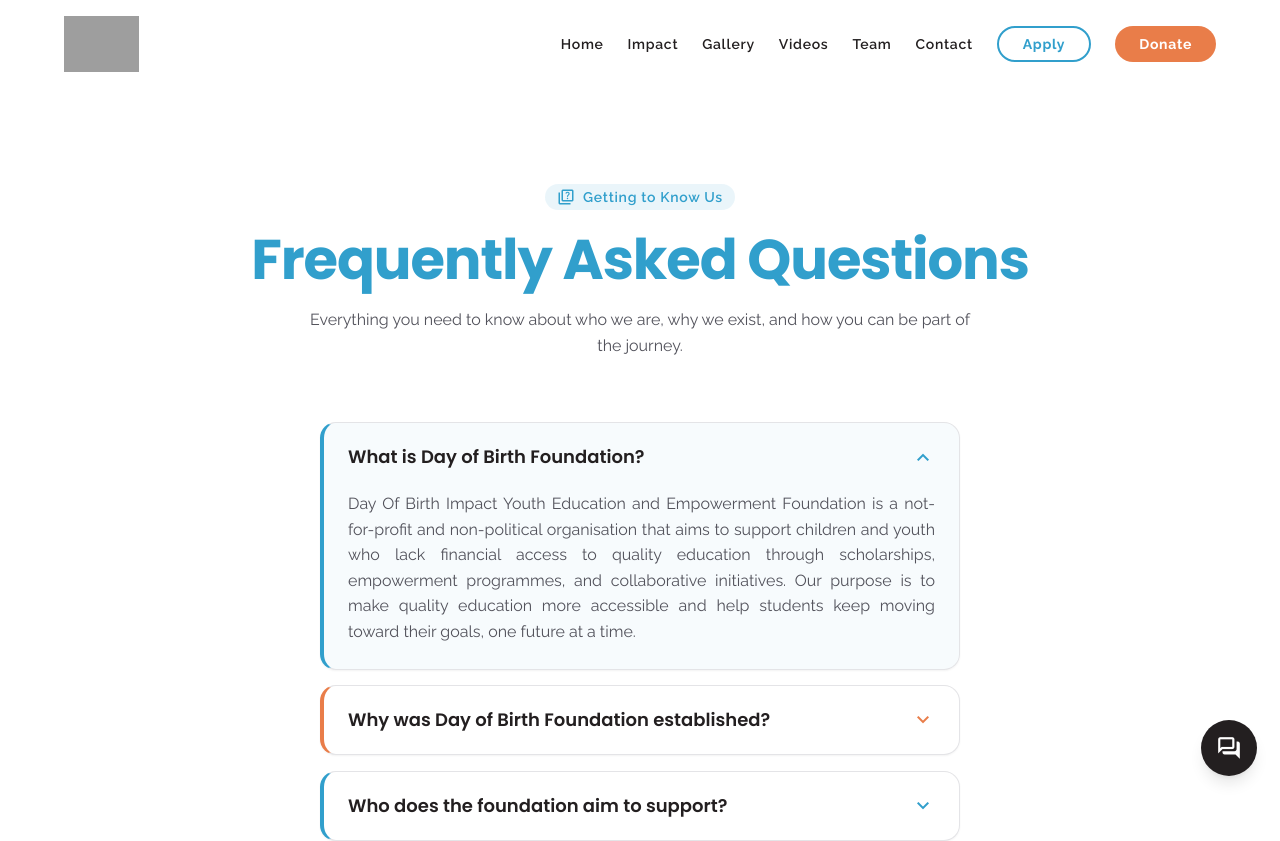
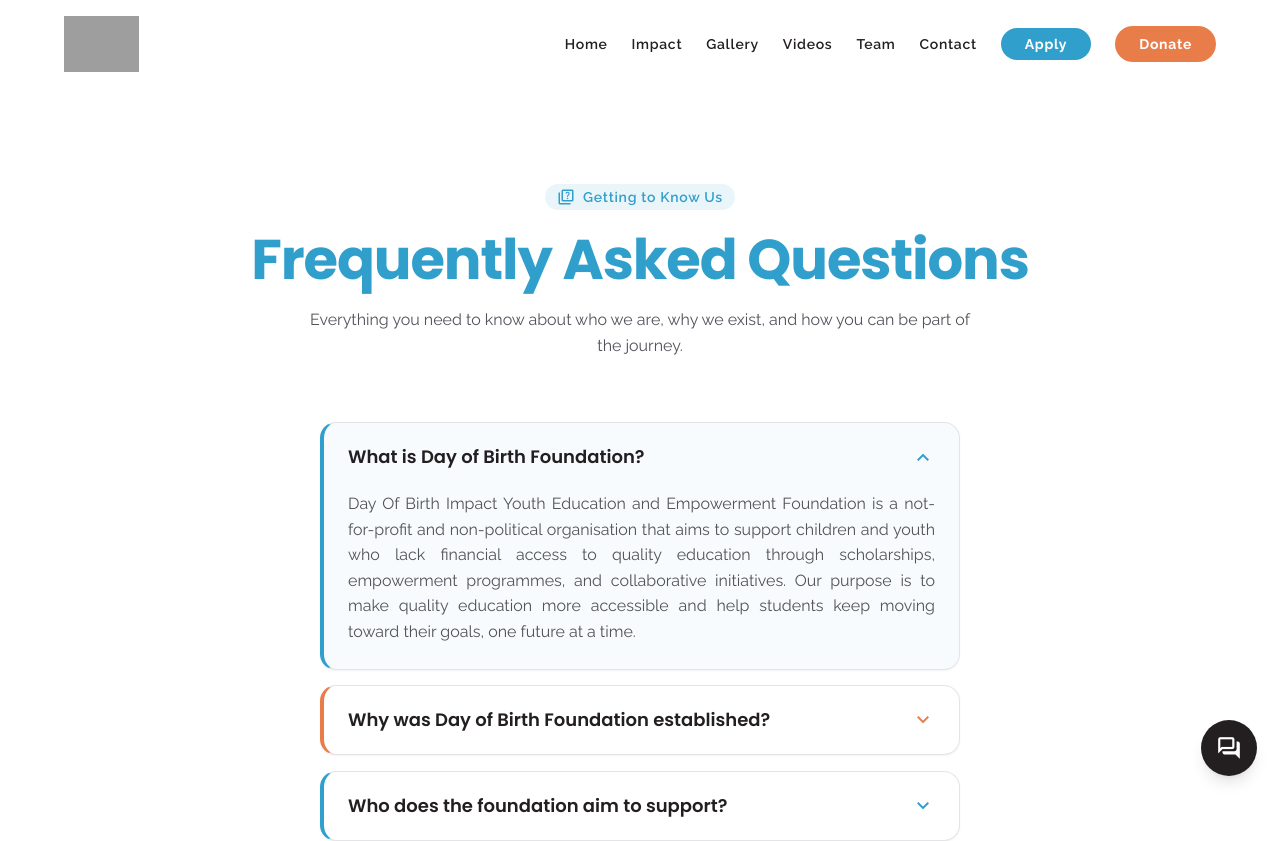
Before and after one commit to TettehSolomon/day-of-birth-foundation, a React (Vite) app: page /faq in a window 1280 px wide. Shown: the top 841 px of the page. Built offline with nearby package versions, Linux system fonts and the light colour scheme; grey boxes are pictures that could not be loaded.

Commit message:
updated buttons color

```diff
--- a/src/components/Header.jsx
+++ b/src/components/Header.jsx
@@ -113,7 +113,7 @@ export default function Header() {
               ),
             )}
             <a
-              className="border-2 border-primary text-primary px-6 py-2 rounded-full font-bold hover:bg-primary/5 transition-all duration-150 ease-in-out font-label-md text-label-md"
+              className="bg-primary text-on-primary px-6 py-2 rounded-full font-bold hover:scale-95 transition-all duration-150 ease-in-out font-label-md text-label-md"
               href={SCHOLARSHIP_URL}
               target="_blank"
               rel="noopener noreferrer"
@@ -210,7 +210,7 @@ export default function Header() {
             target="_blank"
             rel="noopener noreferrer"
             onClick={close}
-            className="mt-md border-2 border-primary text-primary text-center px-6 py-3 rounded-full font-bold hover:bg-primary/5 transition-all active:scale-95 font-label-md text-label-md"
+            className="mt-md bg-primary text-on-primary text-center px-6 py-3 rounded-full font-bold hover:bg-primary/90 transition-all active:scale-95 font-label-md text-label-md"
           >
             Apply for Scholarship
           </a>
--- a/src/components/Hero.jsx
+++ b/src/components/Hero.jsx
@@ -37,7 +37,7 @@ export default function Hero() {
               <span className="hidden sm:inline">Fund a Scholarship</span>
             </a>
             <a
-              className="flex-1 sm:flex-none text-center border-2 border-primary text-primary px-4 py-3 sm:px-8 sm:py-4 rounded-xl font-bold text-sm sm:text-base hover:bg-primary/5 transition-all"
+              className="flex-1 sm:flex-none text-center bg-secondary text-on-primary px-4 py-3 sm:px-8 sm:py-4 rounded-xl font-bold text-sm sm:text-base shadow-lg hover:translate-y-[-2px] transition-all"
               href={SCHOLARSHIP_URL}
               target="_blank"
               rel="noopener noreferrer"
```
